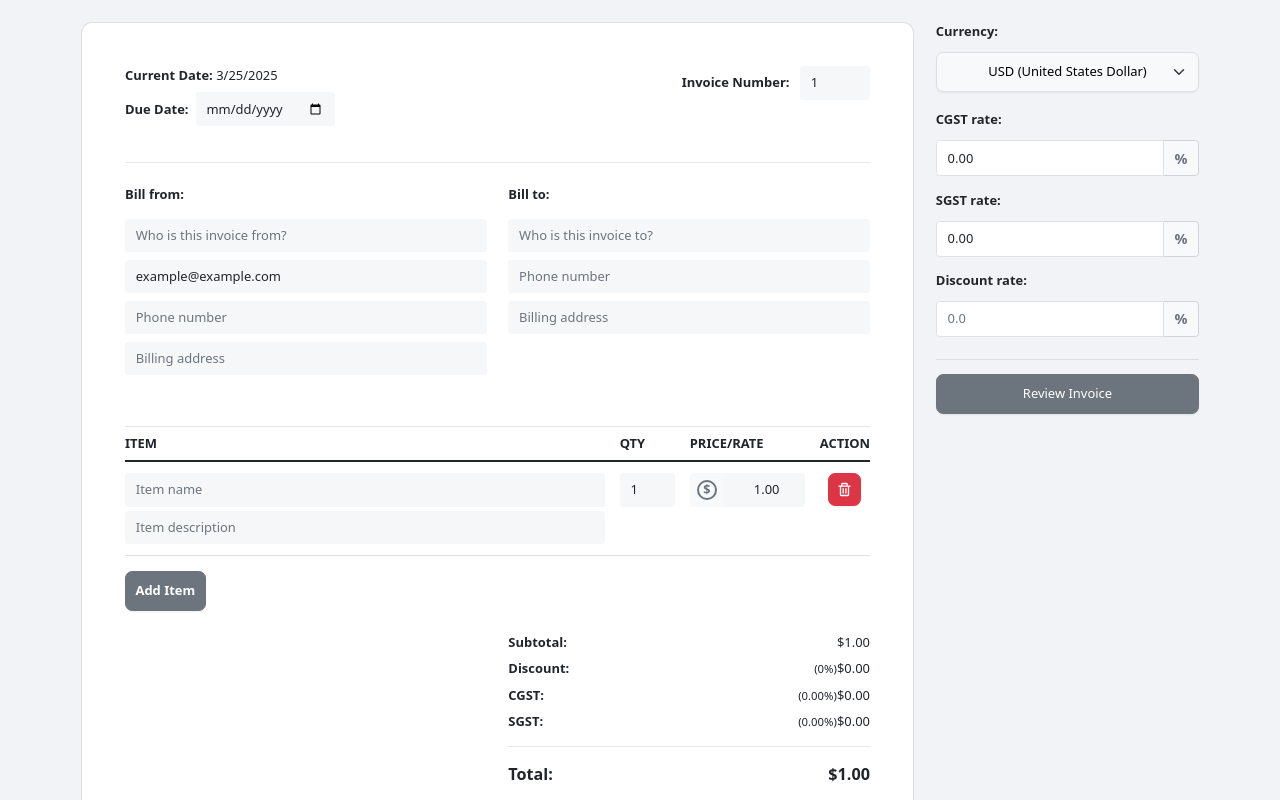
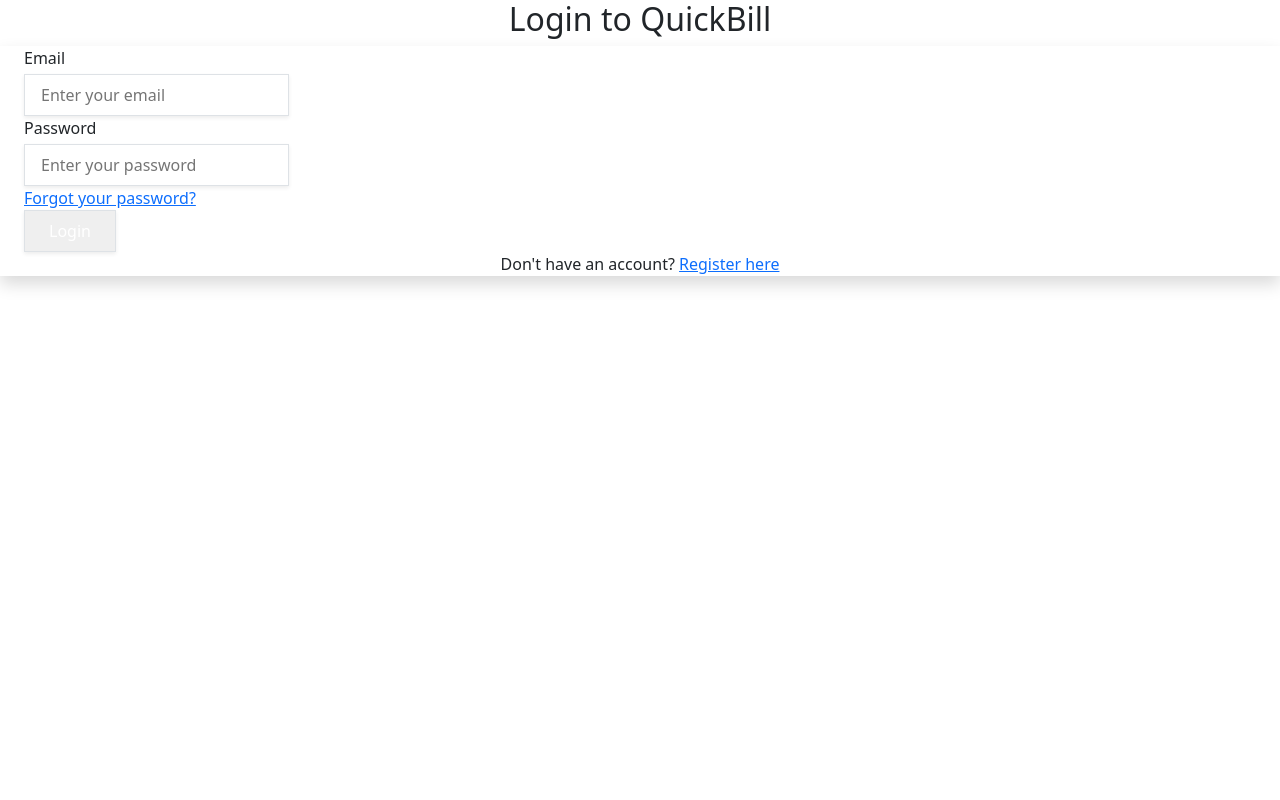
Before and after one commit to kartavya2004/QuickBill, a React (Create React App) app: page /login in a window 1280 px wide. Shown: the top 800 px of the page. Built offline with nearby package versions, Linux system fonts and the light colour scheme; the HTML template or start-up script is replaced by a standard one.

Commit message:
Add files via upload

```diff
--- a/src/App.js
+++ b/src/App.js
@@ -1,20 +1,23 @@
-import "bootstrap/dist/css/bootstrap.min.css";
-import "./App.css";
-import Container from "react-bootstrap/Container";
-import InvoiceForm from "./components/InvoiceForm";
 import React from 'react';
-import { SnackbarProvider } from 'notistack'; // Import SnackbarProvider
-import InvoiceModal from './components/InvoiceModal'; // Ensure this is correctly imported if used
+import { BrowserRouter as Router, Route, Switch, Redirect } from 'react-router-dom';
+import Login from './components/Login';
+import Register from './components/Register';
+import InvoiceForm from './components/InvoiceForm';
+import CustomerList from './components/CustomerList';
+import ForgotPassword from './components/ForgotPassword';
 
 const App = () => {
   return (
-    <SnackbarProvider maxSnack={3}> {/* Wrap your application with SnackbarProvider */}
-      <div className="App d-flex flex-column align-items-center justify-content-center w-100">
-        <Container>
-          <InvoiceForm />
-        </Container>
-      </div>
-    </SnackbarProvider>
+    <Router>
+      <Switch>
+        <Route path="/register" component={Register} />
+        <Route path="/login" component={Login} />
+        <Route path="/forgot-password" component={ForgotPassword} />
+        <Route path="/invoice" component={InvoiceForm} />
+        <Route path="/customers" component={CustomerList} />
+        <Redirect from="/" to="/login" />
+      </Switch>
+    </Router>
   );
 };
 
```
